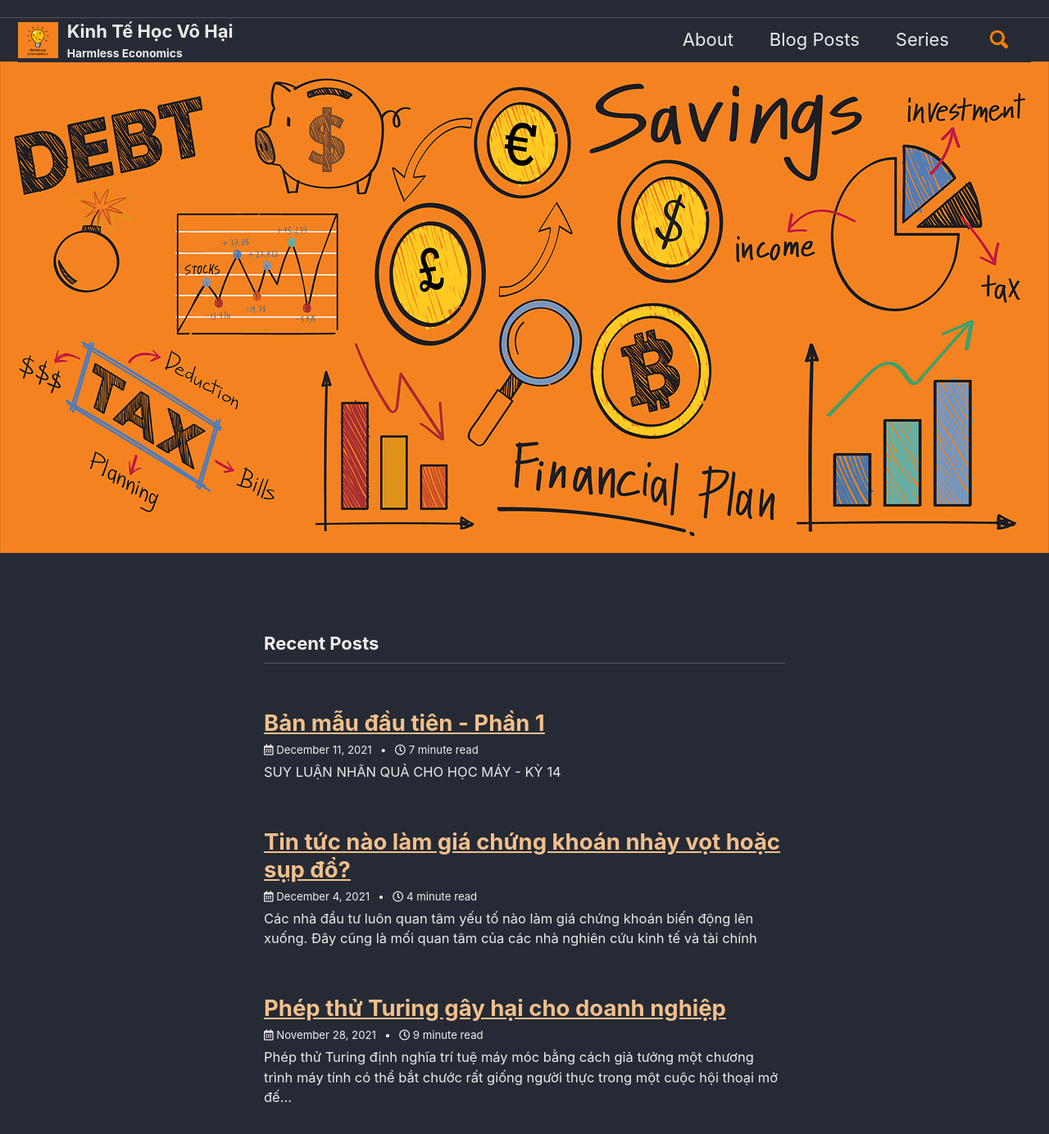
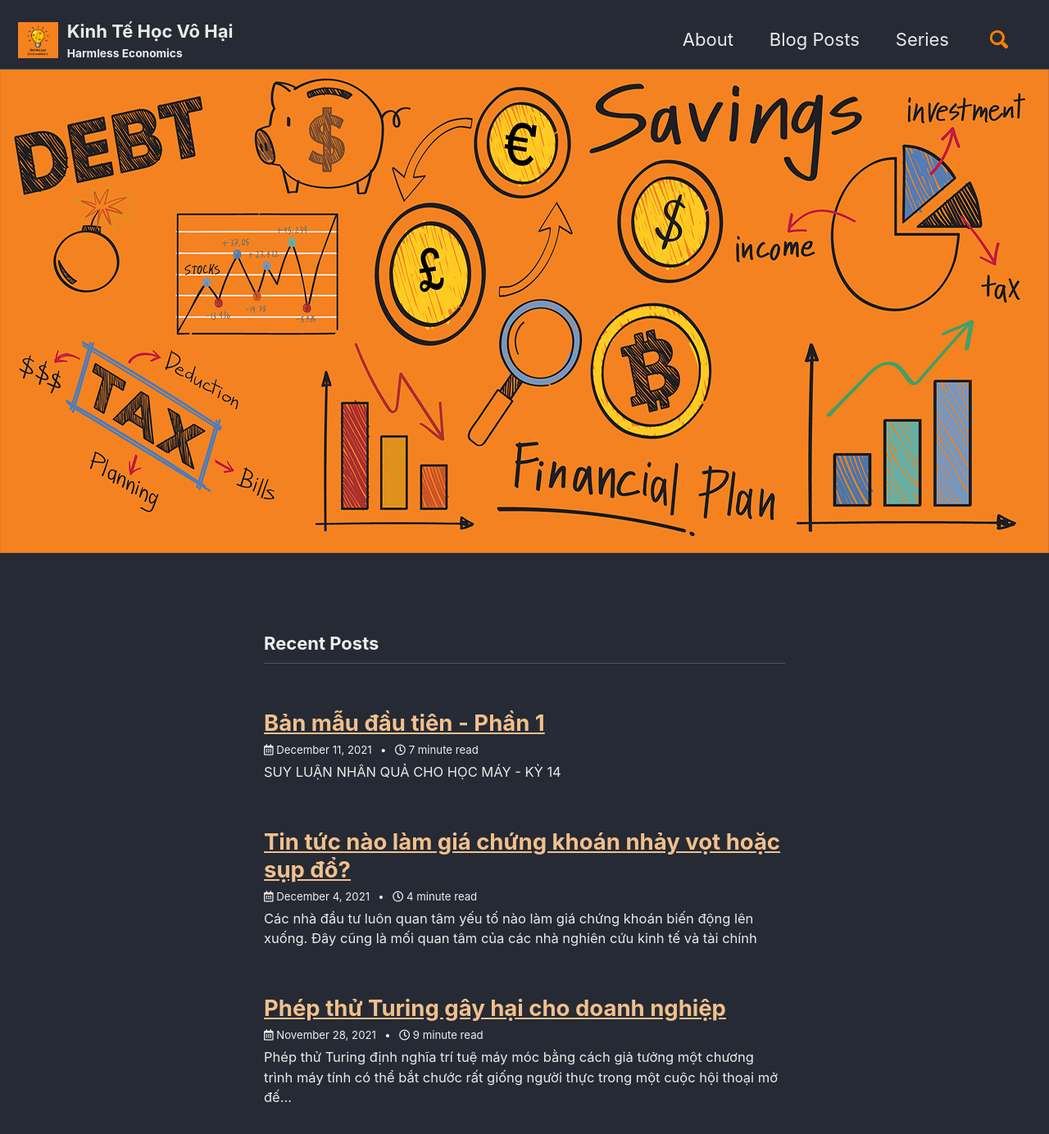
Before and after one commit to kinhtehocvohai/kinhtehocvohai.github.io, a Jekyll site: the page built from index.html, in a window 1280 px wide and 1400 px high. Shown: the top 1384 px of the window at 82% size. Built offline with Jekyll 4.4.1, drawn with Linux system fonts in a browser that asks for light colours; cached includes are drawn as plain includes; the list of posts is cut into pages by our own code.

Commit message:
Update _masthead.scss

```diff
--- a/_sass/minimal-mistakes/_masthead.scss
+++ b/_sass/minimal-mistakes/_masthead.scss
@@ -13,7 +13,7 @@
   z-index: 20;
   width: 100%; // set width
   background: $background-color;  // set a color to hide content that may appear below masthead
-  height: 1em; //<-- set header's height $masthead-height
+  height: 85px; ; //<-- set header's height $masthead-height
 
   &__inner-wrap {
     @include clearfix;
```
